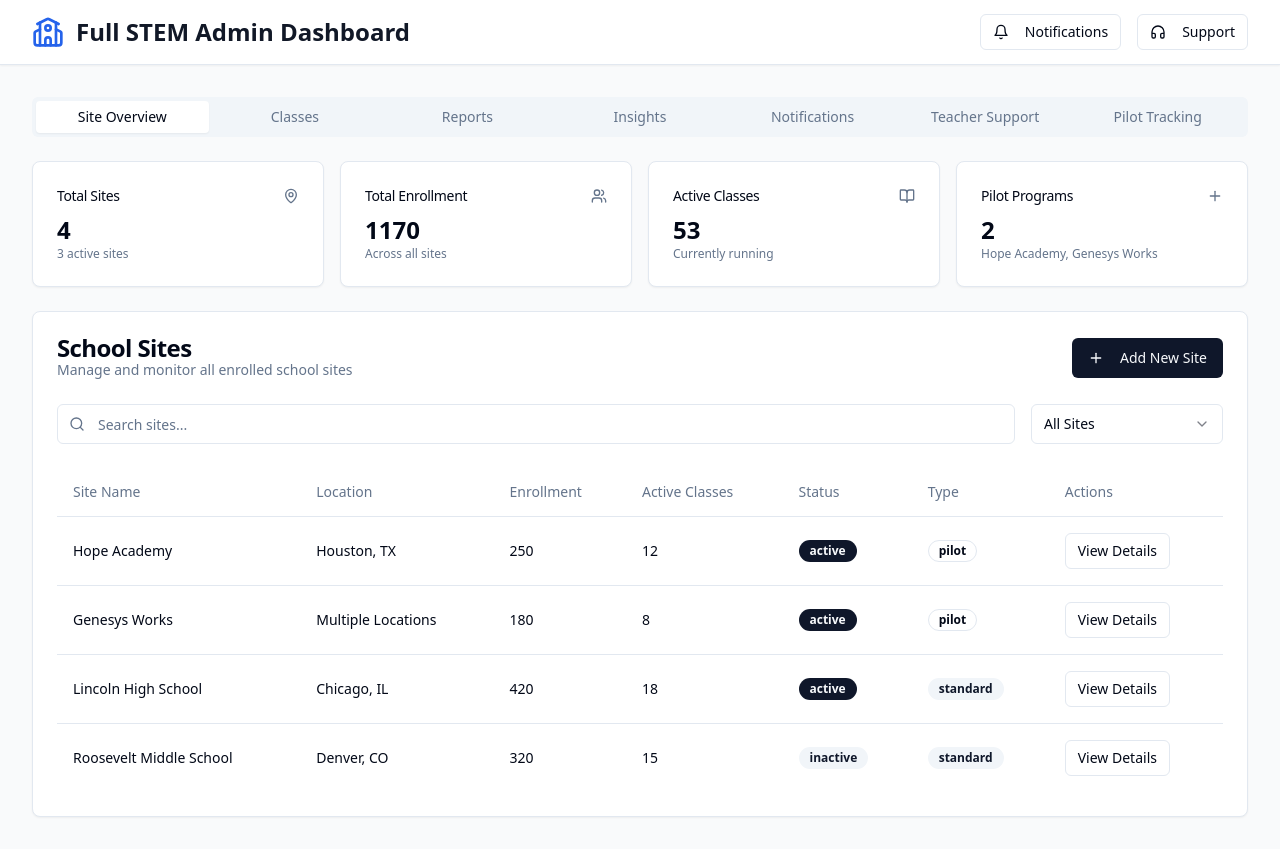
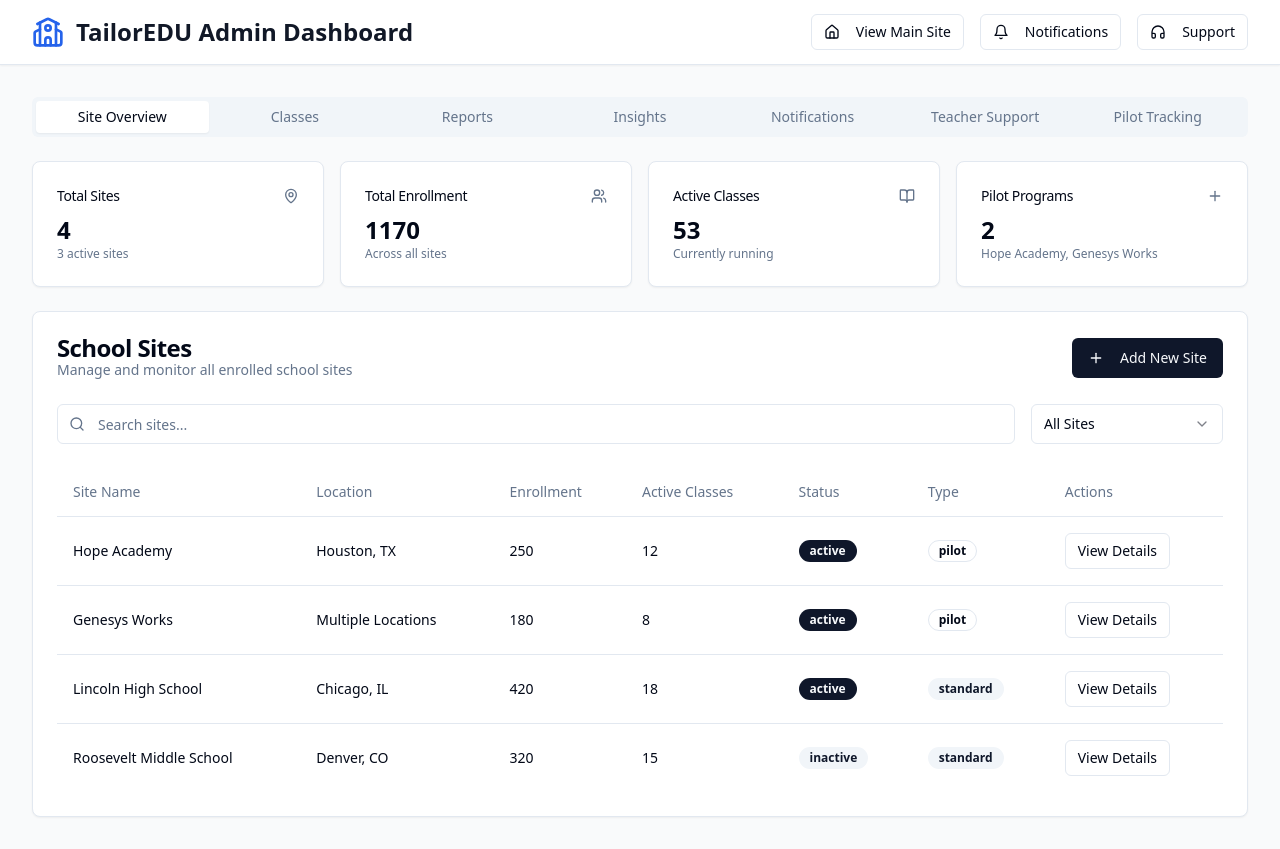
Before and after one commit to shaseaver25/full-stem, a React (Vite) app: page /admin/dashboard in a window 1280 px wide. Built offline with nearby package versions, Linux system fonts and the light colour scheme.

Commit message:
Add link to main page in admin dashboard
Adds a link to the main page in the admin dashboard for easy navigation.

```diff
--- a/src/pages/AdminDashboard.tsx
+++ b/src/pages/AdminDashboard.tsx
@@ -5,6 +5,7 @@ import { Button } from '@/components/ui/button';
 import { Tabs, TabsContent, TabsList, TabsTrigger } from '@/components/ui/tabs';
 import { Badge } from '@/components/ui/badge';
 import { ScrollArea } from '@/components/ui/scroll-area';
+import { Link } from 'react-router-dom';
 import {
   School,
   Users,
@@ -16,7 +17,8 @@ import {
   BarChart3,
   Download,
   Filter,
-  Search
+  Search,
+  Home
 } from 'lucide-react';
 import { Input } from '@/components/ui/input';
 import { Select, SelectContent, SelectItem, SelectTrigger, SelectValue } from '@/components/ui/select';
@@ -38,9 +40,15 @@ const AdminDashboard = () => {
           <div className="flex justify-between items-center h-16">
             <div className="flex items-center">
               <School className="h-8 w-8 text-blue-600 mr-3" />
-              <h1 className="text-2xl font-bold text-gray-900">Full STEM Admin Dashboard</h1>
+              <h1 className="text-2xl font-bold text-gray-900">TailorEDU Admin Dashboard</h1>
             </div>
             <div className="flex items-center space-x-4">
+              <Link to="/">
+                <Button variant="outline" size="sm">
+                  <Home className="h-4 w-4 mr-2" />
+                  View Main Site
+                </Button>
+              </Link>
               <Button variant="outline" size="sm">
                 <Bell className="h-4 w-4 mr-2" />
                 Notifications
```
